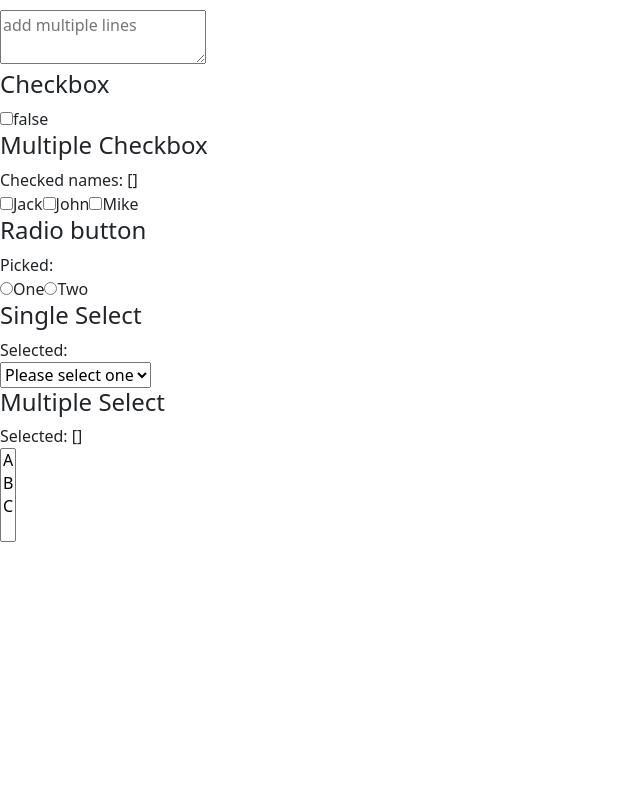
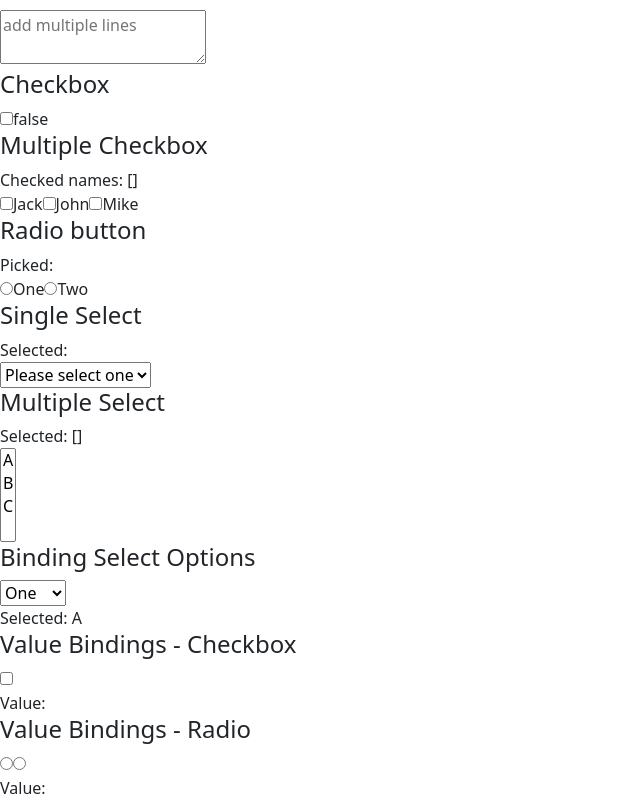
Before and after one commit to ljh9/VueExercises, a Vue app: page / in a window 1280 px wide. Shown: the part 350-1150 px from the top of the page, without its empty margins (0-640 px from the left). Before the commit the page ends 893 px from the top, so only its background shows below. Built offline with nearby package versions, Linux system fonts and the light colour scheme.

Commit message:
RadioValueBindings

```diff
--- a/src/views/Exercise04/ExerciseTest04.vue
+++ b/src/views/Exercise04/ExerciseTest04.vue
@@ -7,6 +7,9 @@ import MultipleCheckboxes from './MultipleCheckboxes.vue'
 import RadioButton from './RadioButton.vue'
 import SingleSelect from './SingleSelect.vue'
 import MultipleSelect from './MultipleSelect.vue'
+import BindingSelectOptions from './BindingSelectOptions.vue'
+import CheckboxValueBindings from './CheckboxValueBindings.vue'
+import RadioValueBindings from './RadioValueBindings.vue'
 </script>
 
 <template>
@@ -27,5 +30,11 @@ import MultipleSelect from './MultipleSelect.vue'
         <SingleSelect />
         <h4>Multiple Select</h4>
         <MultipleSelect />
+        <h4>Binding Select Options</h4>
+        <BindingSelectOptions />
+        <h4>Value Bindings - Checkbox</h4>
+        <CheckboxValueBindings />
+        <h4>Value Bindings - Radio</h4>
+        <RadioValueBindings />
     </div>
 </template>
--- /dev/null
+++ b/src/views/Exercise04/RadioValueBindings.vue
@@ -0,0 +1,20 @@
+<script>
+export default {
+  data() {
+    return {
+      pick: "",
+      first: "1st",
+      second: "2nd"
+    }
+  }
+}
+</script>
+
+<template>
+    <div class="exercise">
+        <input type="radio" v-model="pick" :value="first" />
+        <input type="radio" v-model="pick" :value="second" />
+
+        <div>Value: {{ pick }}</div>
+    </div>
+</template>
```
